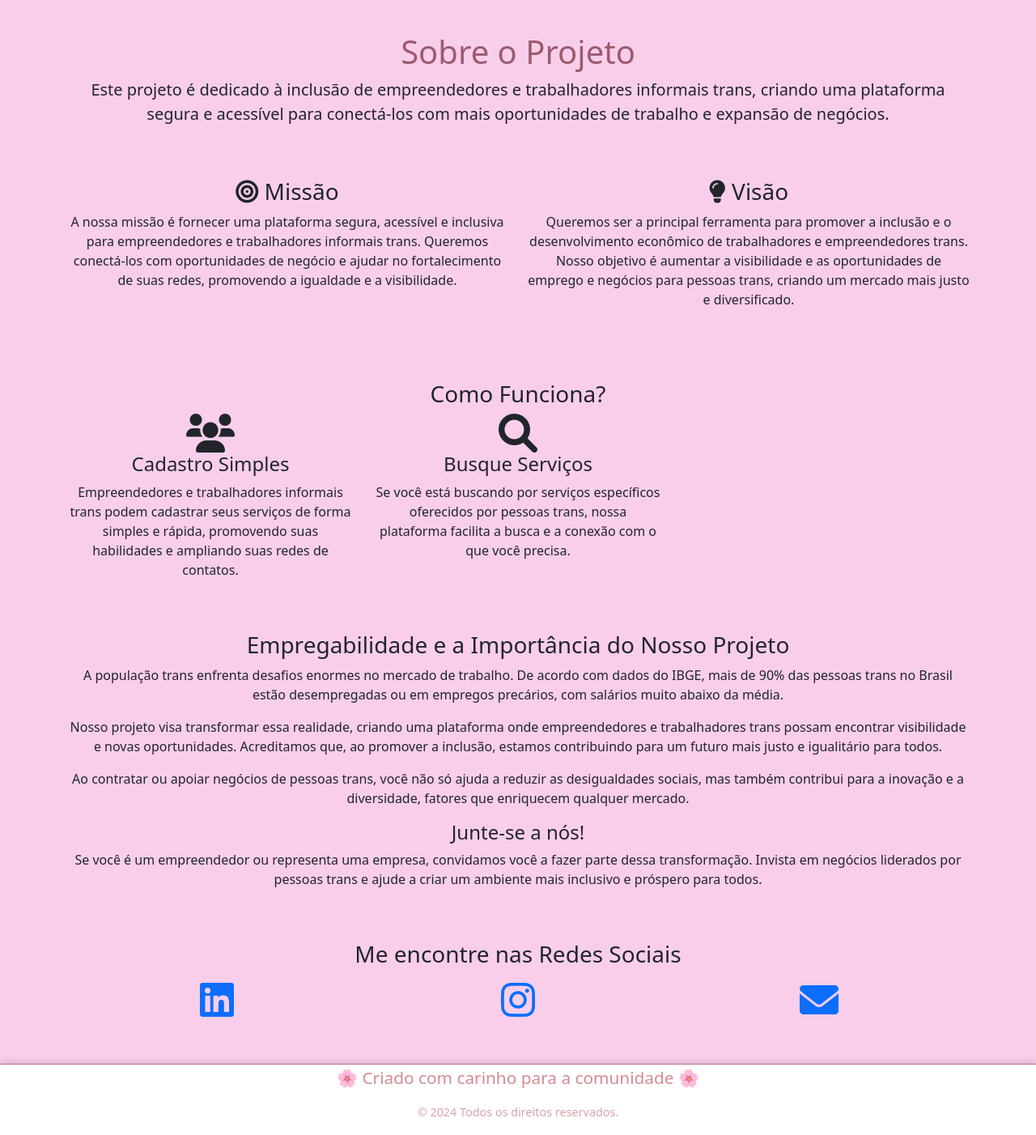
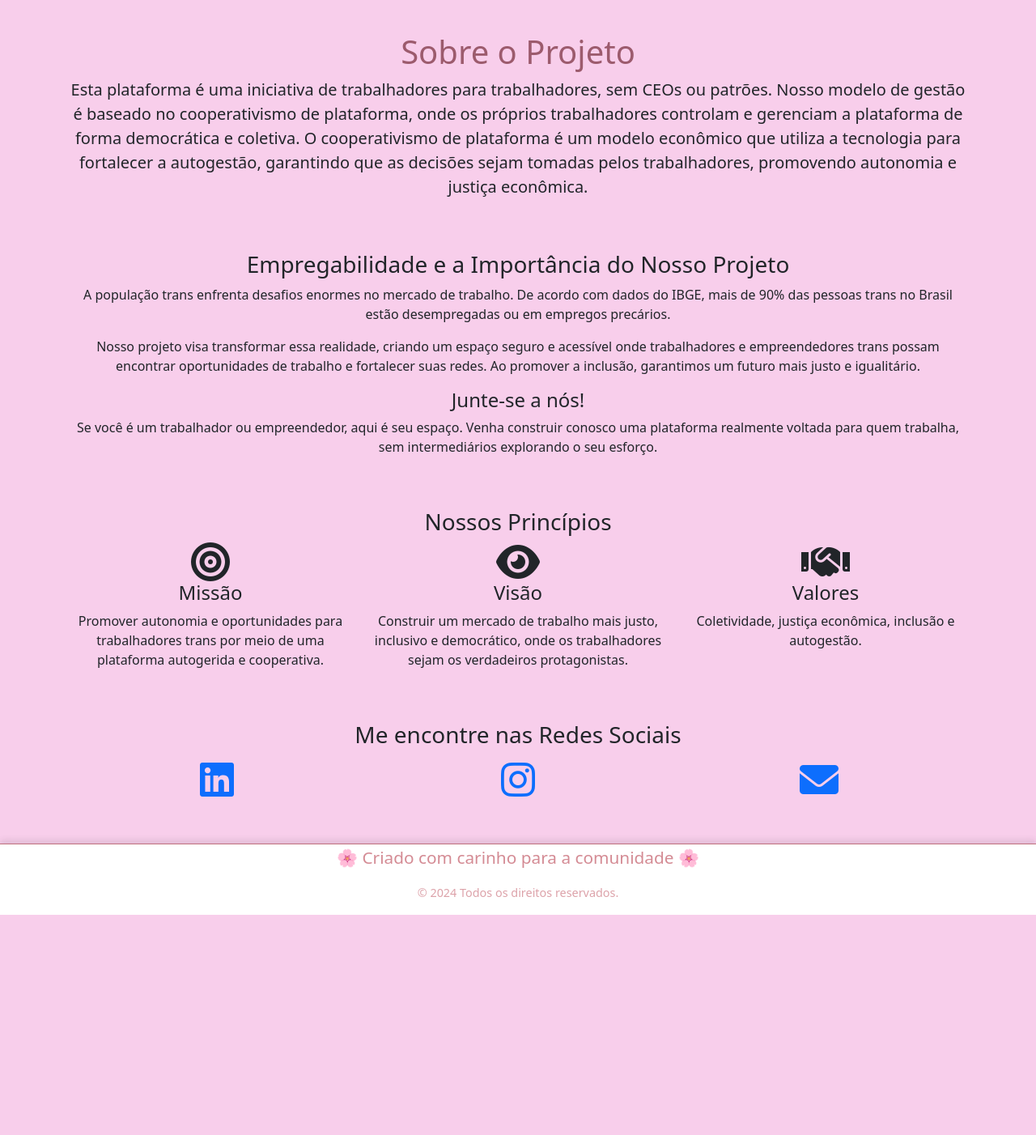
Before and after one commit to Joaquim-Renato/transNoTrampo, a Django app: template empreendedores/templates/sobre.html in a window 1280 px wide. Shown: the part 56-1458 px from the top of the page at 81% size. After the commit the page ends 1186 px from the top, so only its background shows below. Run offline with Django 3.2, Linux system fonts and the light colour scheme; the template is opened without the code that fills it, so the values that code supplies are empty.

Commit message:
sobre atz

```diff
--- a/empreendedores/templates/sobre.html
+++ b/empreendedores/templates/sobre.html
@@ -8,14 +8,10 @@
     <link rel="stylesheet" href="{% static 'styles.css'%}">
     <link href="https://cdn.jsdelivr.net/npm/bootstrap@5.0.2/dist/css/bootstrap.min.css" rel="stylesheet" integrity="sha384-EVSTQN3/azprG1Anm3QDgpJLIm9Nao0Yz1ztcQTwFspd3yD65VohhpuuCOmLASjC" crossorigin="anonymous" />
     <script src="https://cdn.jsdelivr.net/npm/bootstrap@5.0.2/dist/js/bootstrap.bundle.min.js" integrity="sha384-MrcW6ZMFYlzcLA8Nl+NtUVF0sA7MsXsP1UyJoMp4YLEuNSfAP+JcXn/tWtIaxVXM" crossorigin="anonymous"></script>
-
-    <!-- FontAwesome para ícones -->
     <link href="https://cdnjs.cloudflare.com/ajax/libs/font-awesome/6.0.0-beta3/css/all.min.css" rel="stylesheet">
 </head>
-
 <body style="background-color: #f8ceeb;">
 <header>
-<!-- Navbar -->
 <nav class="navbar navbar-expand-lg navbar-light bg-light fixed-top">
     <div class="container-fluid">
         <a class="navbar-brand" href="/">🌸Trans No Trampo</a>
@@ -38,75 +34,56 @@
     </div>
 </nav>
 </header>
-<!-- Hero Section -->
+
 <section class="container text-center mt-5 pt-5">
     <h1>Sobre o Projeto</h1>
-    <p class="lead">Este projeto é dedicado à inclusão de empreendedores e trabalhadores informais trans, criando uma plataforma segura e acessível para conectá-los com mais oportunidades de trabalho e expansão de negócios.</p>
+    <p class="lead">Esta plataforma é uma iniciativa de trabalhadores para trabalhadores, sem CEOs ou patrões. Nosso modelo de gestão é baseado no <strong>cooperativismo de plataforma</strong>, onde os próprios trabalhadores controlam e gerenciam a plataforma de forma democrática e coletiva. O cooperativismo de plataforma é um modelo econômico que utiliza a tecnologia para fortalecer a autogestão, garantindo que as decisões sejam tomadas pelos trabalhadores, promovendo autonomia e justiça econômica.</p>
 </section>
 
-<!-- Missão e Visão -->
 <section class="container mt-5">
-    <div class="row text-center">
-        <div class="col-lg-6 mb-4">
-            <h3><i class="fas fa-bullseye"></i> Missão</h3>
-            <p>A nossa missão é fornecer uma plataforma segura, acessível e inclusiva para empreendedores e trabalhadores informais trans. Queremos conectá-los com oportunidades de negócio e ajudar no fortalecimento de suas redes, promovendo a igualdade e a visibilidade.</p>
+    <h3 class="text-center">Empregabilidade e a Importância do Nosso Projeto</h3>
+    <p class="text-center">
+        A população trans enfrenta desafios enormes no mercado de trabalho. De acordo com dados do IBGE, mais de 90% das pessoas trans no Brasil estão desempregadas ou em empregos precários.
+    </p>
+    <p class="text-center">
+        Nosso projeto visa transformar essa realidade, criando um espaço seguro e acessível onde trabalhadores e empreendedores trans possam encontrar oportunidades de trabalho e fortalecer suas redes. Ao promover a inclusão, garantimos um futuro mais justo e igualitário.
+    </p>
+    <h4 class="text-center">Junte-se a nós!</h4>
+    <p class="text-center">
+        Se você é um trabalhador ou empreendedor, aqui é seu espaço. Venha construir conosco uma plataforma realmente voltada para quem trabalha, sem intermediários explorando o seu esforço.
+    </p>
+</section>
+
+<section class="container text-center mt-5">
+    <h3>Nossos Princípios</h3>
+    <div class="row">
+        <div class="col-md-4">
+            <i class="fas fa-bullseye fa-3x"></i>
+            <h4>Missão</h4>
+            <p>Promover autonomia e oportunidades para trabalhadores trans por meio de uma plataforma autogerida e cooperativa.</p>
         </div>
-        <div class="col-lg-6 mb-4">
-            <h3><i class="fas fa-lightbulb"></i> Visão</h3>
-            <p>Queremos ser a principal ferramenta para promover a inclusão e o desenvolvimento econômico de trabalhadores e empreendedores trans. Nosso objetivo é aumentar a visibilidade e as oportunidades de emprego e negócios para pessoas trans, criando um mercado mais justo e diversificado.</p>
+        <div class="col-md-4">
+            <i class="fas fa-eye fa-3x"></i>
+            <h4>Visão</h4>
+            <p>Construir um mercado de trabalho mais justo, inclusivo e democrático, onde os trabalhadores sejam os verdadeiros protagonistas.</p>
+        </div>
+        <div class="col-md-4">
+            <i class="fas fa-handshake fa-3x"></i>
+            <h4>Valores</h4>
+            <p>Coletividade, justiça econômica, inclusão e autogestão.</p>
         </div>
     </div>
 </section>
 
-<!-- Como Funciona -->
-<section class="container mt-5">
-    <h3 class="text-center">Como Funciona?</h3>
-    <div class="row text-center">
-        <div class="col-md-4">
-            <i class="fas fa-users fa-3x"></i>
-            <h4>Cadastro Simples</h4>
-            <p>Empreendedores e trabalhadores informais trans podem cadastrar seus serviços de forma simples e rápida, promovendo suas habilidades e ampliando suas redes de contatos.</p>
-        </div>
-        <div class="col-md-4">
-            <i class="fas fa-search fa-3x"></i>
-            <h4>Busque Serviços</h4>
-            <p>Se você está buscando por serviços específicos oferecidos por pessoas trans, nossa plataforma facilita a busca e a conexão com o que você precisa.</p>
-        </div>
-
-    </div>
-</section>
-
-<!-- Desemprego e Relevância do Projeto -->
-<section class="container mt-5">
-    <h3 class="text-center">Empregabilidade e a Importância do Nosso Projeto</h3>
-    <p class="text-center">
-        A população trans enfrenta desafios enormes no mercado de trabalho. De acordo com dados do IBGE, mais de 90% das pessoas trans no Brasil estão desempregadas ou em empregos precários, com salários muito abaixo da média.
-    </p>
-    <p class="text-center">
-        Nosso projeto visa transformar essa realidade, criando uma plataforma onde empreendedores e trabalhadores trans possam encontrar visibilidade e novas oportunidades. Acreditamos que, ao promover a inclusão, estamos contribuindo para um futuro mais justo e igualitário para todos.
-    </p>
-    <p class="text-center">
-        Ao contratar ou apoiar negócios de pessoas trans, você não só ajuda a reduzir as desigualdades sociais, mas também contribui para a inovação e a diversidade, fatores que enriquecem qualquer mercado.
-    </p>
-    <h4 class="text-center">Junte-se a nós!</h4>
-    <p class="text-center">
-        Se você é um empreendedor ou representa uma empresa, convidamos você a fazer parte dessa transformação. Invista em negócios liderados por pessoas trans e ajude a criar um ambiente mais inclusivo e próspero para todos.
-    </p>
-</section>
-
-<!-- Redes Sociais -->
 <section class="container text-center mt-5">
     <h3>Me encontre nas Redes Sociais</h3>
     <div class="d-flex justify-content-center">
-        <!-- LinkedIn -->
         <a href="https://www.linkedin.com/in/joaquim-renato-alves-de-souza-46501015b/" target="_blank" class="btn btn-link mx-3">
             <i class="fab fa-linkedin fa-3x"></i>
         </a>
-        <!-- Instagram -->
         <a href="https://www.instagram.com/xoaqueen/" target="_blank" class="btn btn-link mx-3">
             <i class="fab fa-instagram fa-3x"></i>
         </a>
-        <!-- Email -->
         <a href="mailto:jocajoaquimas@gmail.com" class="btn btn-link mx-3">
             <i class="fas fa-envelope fa-3x"></i>
         </a>
@@ -120,6 +97,7 @@
 </footer>
 </body>
 </html>
+
 
 <style>
 
```
